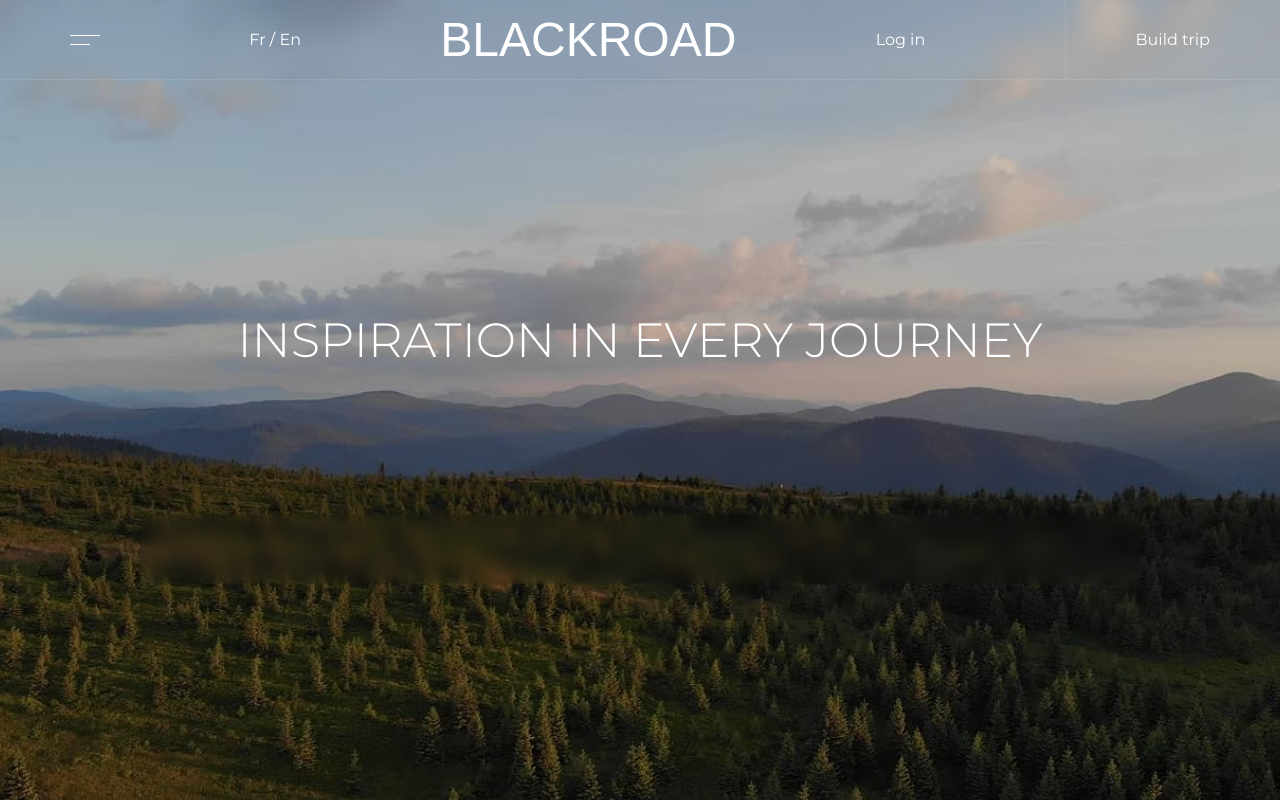
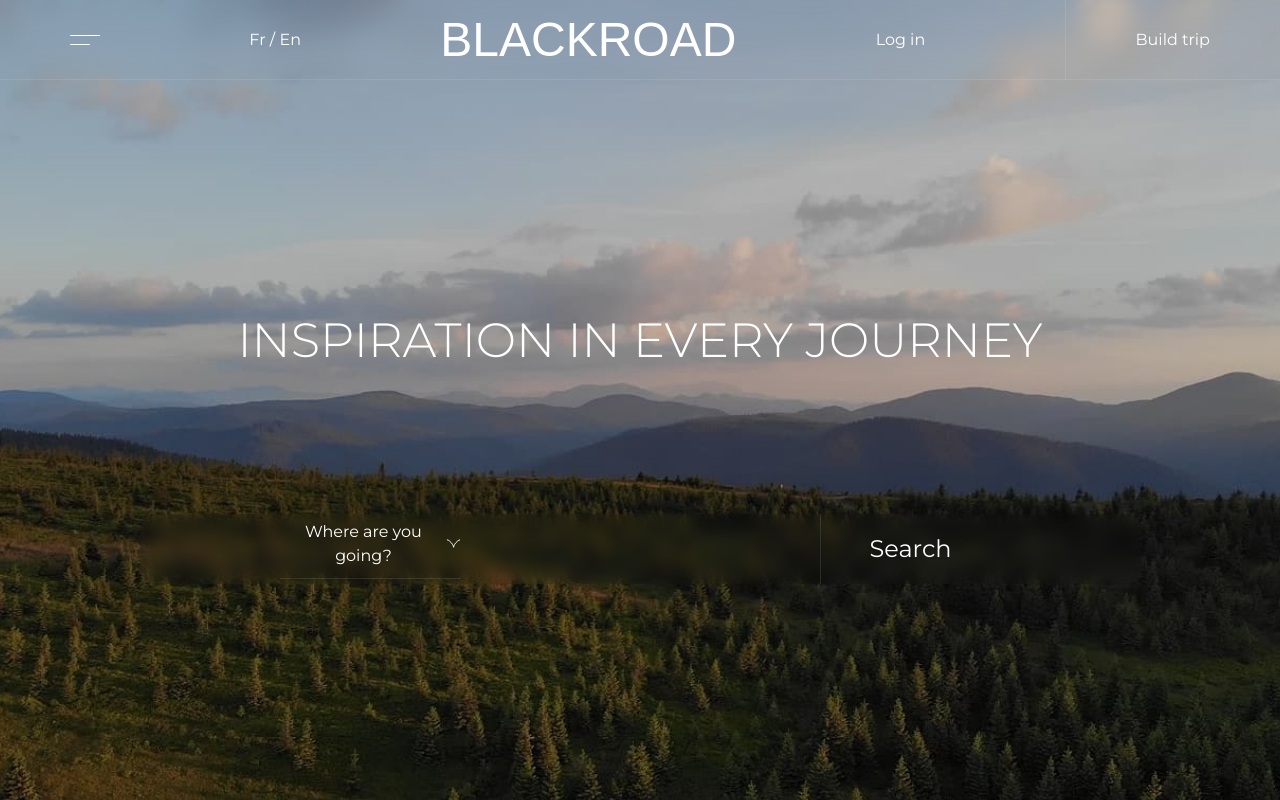
Before and after one commit to summermoved0n/project-Blackroad-Frontend, a Next.js app in the folder my-app/: page / in a window 1280 px wide. Shown: the top 800 px of the page. Built offline with nearby package versions, Linux system fonts and the light colour scheme; a web font is replaced by a local one.

Commit message:
firs select for hero

```diff
--- a/my-app/src/app/components/HomeHero.tsx
+++ b/my-app/src/app/components/HomeHero.tsx
@@ -5,6 +5,7 @@ import { Text } from "./Text";
 import { Button } from "./Button";
 import { useState } from "react";
 import DatePicker from "./DatePicker";
+import SelectMenu from "./SelectMenu";
 
 export default function HomeHero() {
   const [isOpenPicker, setIsOpenPicker] = useState(false);
@@ -43,7 +44,16 @@ export default function HomeHero() {
         <DatePicker setIsOpenPicker={setIsOpenPicker} />
       )}
 
-      <div className="hidden md:block md:h-17.5 md:w-full xl:px-35 md:backdrop-blur-sm mt-30"></div>
+      <div className="hidden md:pl-10 md:block md:h-17.5 md:w-full xl:px-35 md:backdrop-blur-sm md:mt-30 rounded-xl md:grid md:grid-cols-[1fr_1fr_1fr_180px]">
+        <SelectMenu />
+        <div></div>
+        <div></div>
+        <button className="border-l-1 border-white/10" type="button">
+          <Text as="p" color="white" size="md">
+            Search
+          </Text>
+        </button>
+      </div>
     </div>
   );
 }
--- /dev/null
+++ b/my-app/src/app/components/SelectMenu.tsx
@@ -0,0 +1,61 @@
+"use client";
+
+import React, { useState } from "react";
+import { Text } from "./Text";
+import { ArrowDownIcon } from "@/lib/icons/ArrowDownIcon";
+
+const citiesList = [
+  "Oshawa",
+  "Ajax",
+  "Whitby",
+  "Toronto",
+  "Pickering",
+  "Brampton",
+  "Clear field",
+];
+
+export default function SelectMenu() {
+  const [showList, setShowList] = useState(false);
+  const [cityName, setCityName] = useState("");
+
+  return (
+    <div className="relative flex">
+      <button
+        type="button"
+        className="w-full"
+        onClick={() => setShowList(!showList)}
+      >
+        <Text
+          as="p"
+          color="white"
+          size="sm"
+          className="flex items-center justify-between pb-2.5 border-b-1 border-white/10"
+        >
+          {!cityName || cityName === "Clear field"
+            ? "Where are you going?"
+            : cityName}
+          <ArrowDownIcon />
+        </Text>
+      </button>
+
+      {showList && (
+        <ul className="absolute top-full bg-white w-full group">
+          {citiesList.map((item) => (
+            <li
+              key={item}
+              className="cursor-pointer py-2.5 px-5 group-hover:bg-white/30"
+              onClick={() => {
+                setShowList(false);
+                setCityName(item);
+              }}
+            >
+              <Text as="p" color="black" size="sm">
+                {item}
+              </Text>
+            </li>
+          ))}
+        </ul>
+      )}
+    </div>
+  );
+}
```
